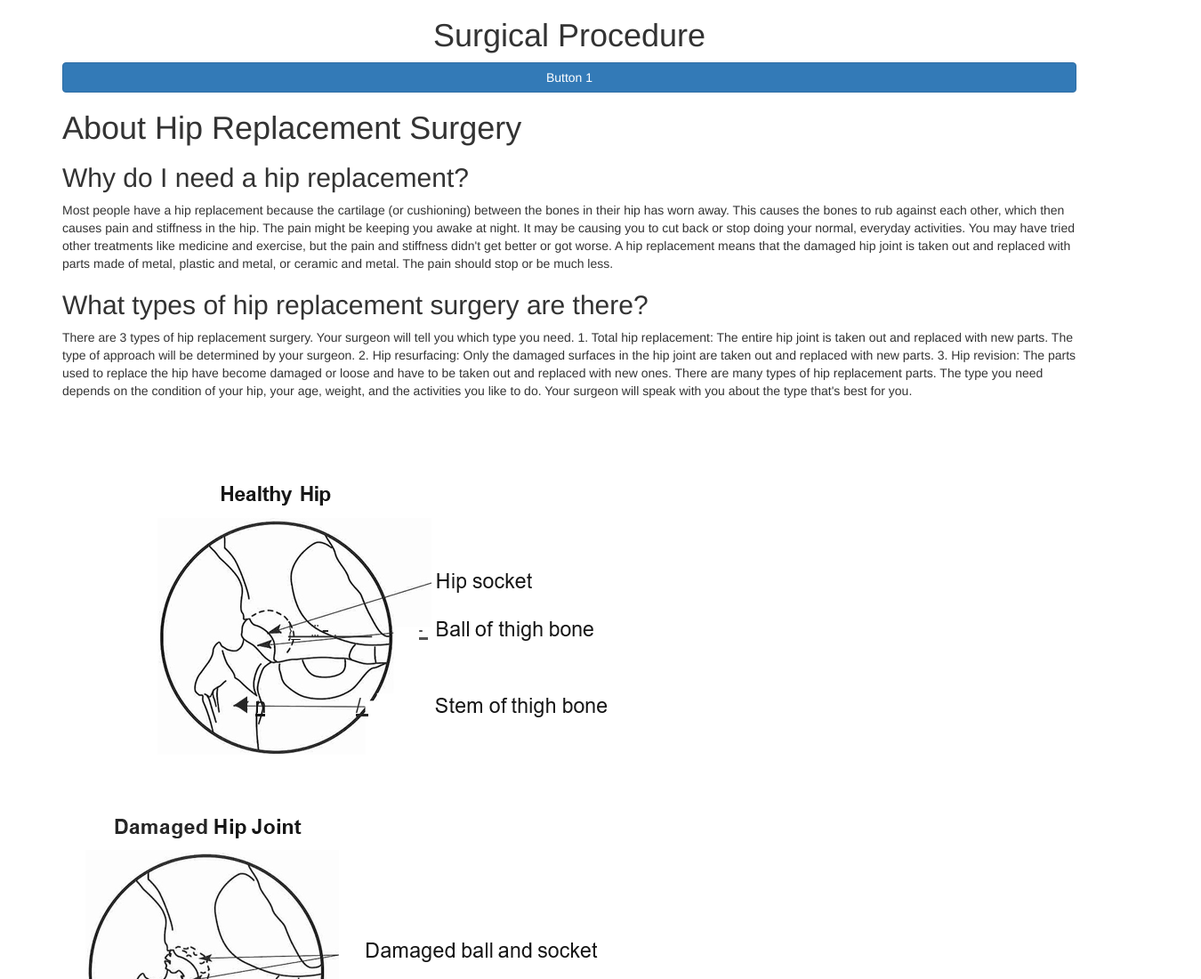
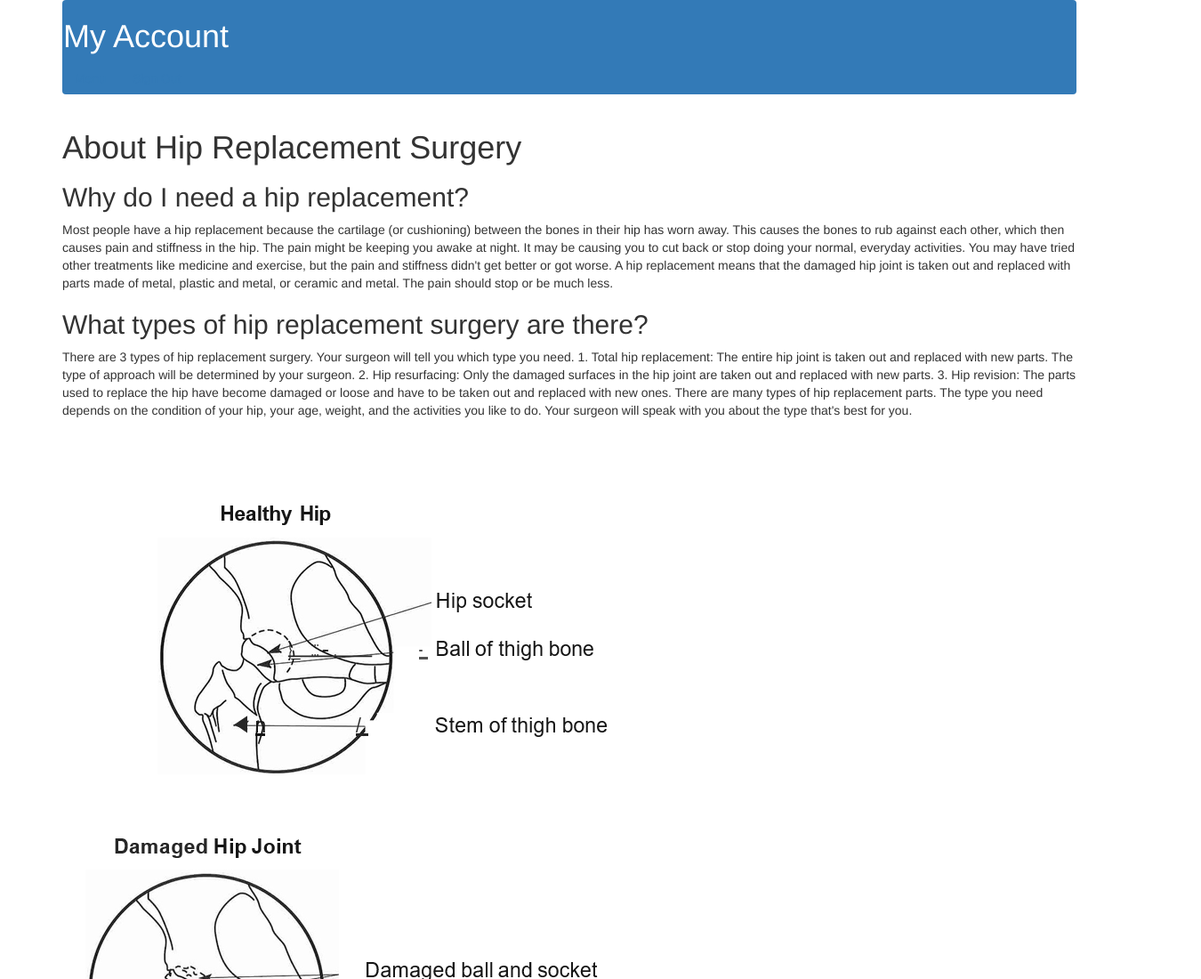
Before and after one commit to NicholasLor/NursingHackathonApp2, a website built with Vite: page NursingHackathonApp/surgicalprocedure.html in a window 1280 px wide. Shown: the top 1100 px of the page at 89% size, 1350 px wide, since content can reach past the window. Built offline with nearby package versions, Linux system fonts and the light colour scheme; no server answers.

Commit message:
Update surgicalprocedure.html

```diff
--- a/NursingHackathonApp/surgicalprocedure.html
+++ b/NursingHackathonApp/surgicalprocedure.html
@@ -23,15 +23,22 @@
     <script src="https://cdn.jsdelivr.net/npm/three@0.132.2/examples/js/controls/OrbitControls.js"></script>
   </head>
   <body>
+	<div class="container">
+
+  <!-- NAV BAR!! -->
+    <nav class="navbar navbar-dark bg-primary">
+      <div class="justify-content-left">
+        <h1 class="text-white pl-400">My Account</h1>
+      </div>
+      <div class="text-end">
+        <a class="btn btn-outline-light" href="menu.html">Menu</a>
+        <a class="btn btn-outline-light" href="index.html">Sign Out</a>
+      </div>
+    </nav>
+
+</div>
     <div class="container">
-		<div class="row">
-			<div class="col-xs-12">
-				<h1 class="text-center">Surgical Procedure</h1>
-			</div>
-		</div>
-		<div class="row">
-			<div class="col-xs-12">
-				<button type="button" class="btn btn-primary btn-block">Button 1</button>
+
         <h1>About Hip Replacement Surgery</h1>
         <h2>Why do I need a hip replacement?</h2>
         <p> Most people have a hip replacement because the cartilage (or cushioning) between the bones in their hip has worn away. This causes the bones to rub against each other, which then causes pain and stiffness in the hip.
```
